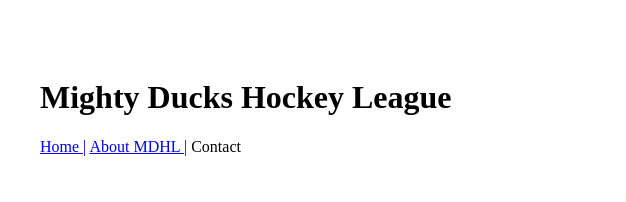
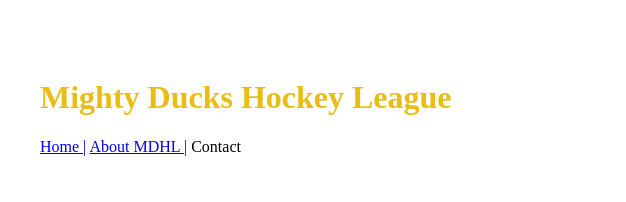
Before and after one commit to rominarg/Task_Front_End_Navarrete, a plain HTML site: page task1_Ro/contact.html in a window 1280 px wide. Shown: the top 202 px of the page, 205-831 px from the left. Drawn offline with Linux system fonts and the light colour scheme.

Commit message:
agregando color

```diff
--- /dev/null
+++ b/task1_Ro/Assets/style.css
@@ -0,0 +1,3 @@
+h1{
+    color: #e9bd15;
+}
--- a/task1_Ro/contact.html
+++ b/task1_Ro/contact.html
@@ -5,6 +5,9 @@
     <meta http-equiv="X-UA-Compatible" content="IE=edge">
     <meta name="viewport" content="width=device-width, initial-scale=1.0">
     <title>Contact</title>
+
+<link rel="stylesheet" href="Assets/style.css">
+
 </head>
 <body>
     <header>
```
Also changed, not shown: task1_Ro/about.html (+3 -0 lines), task1_Ro/index.html (+3 -0 lines).
